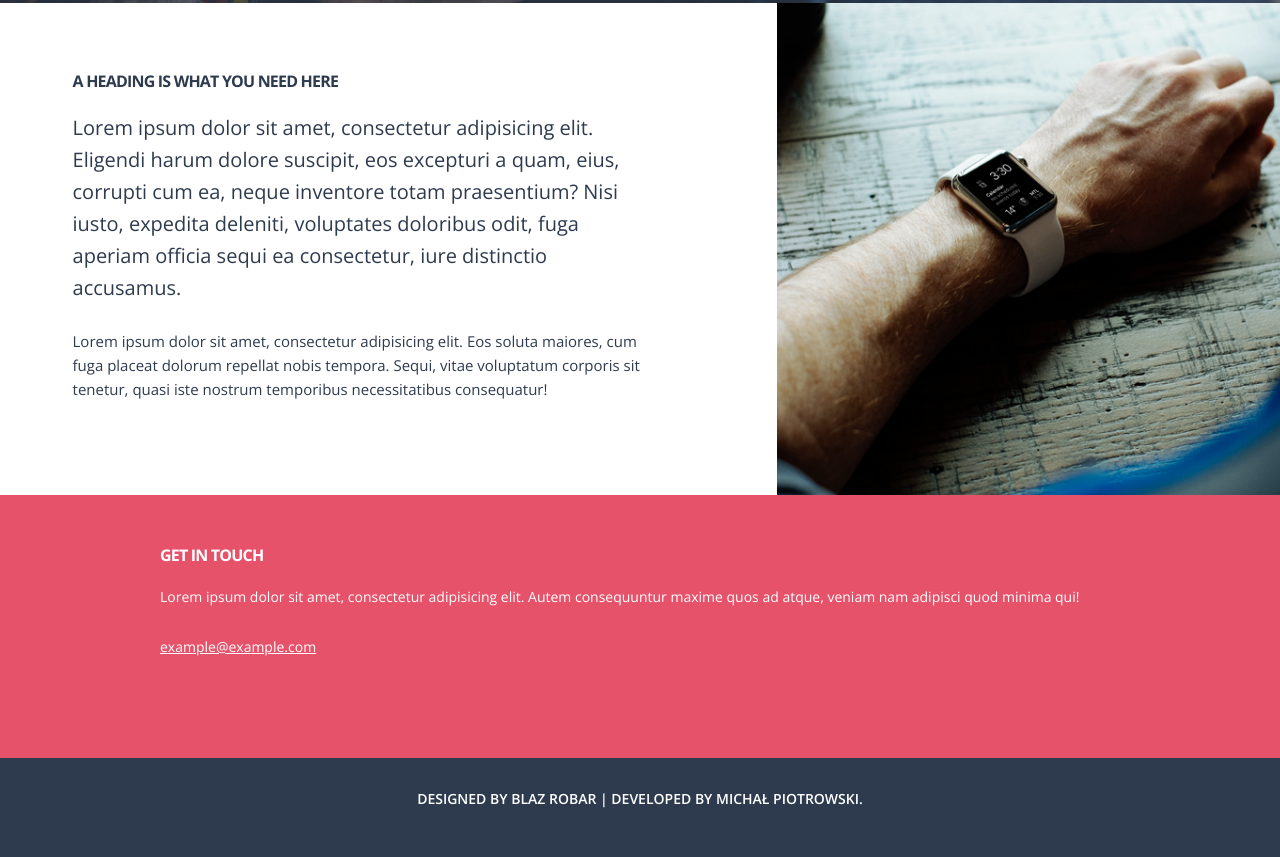
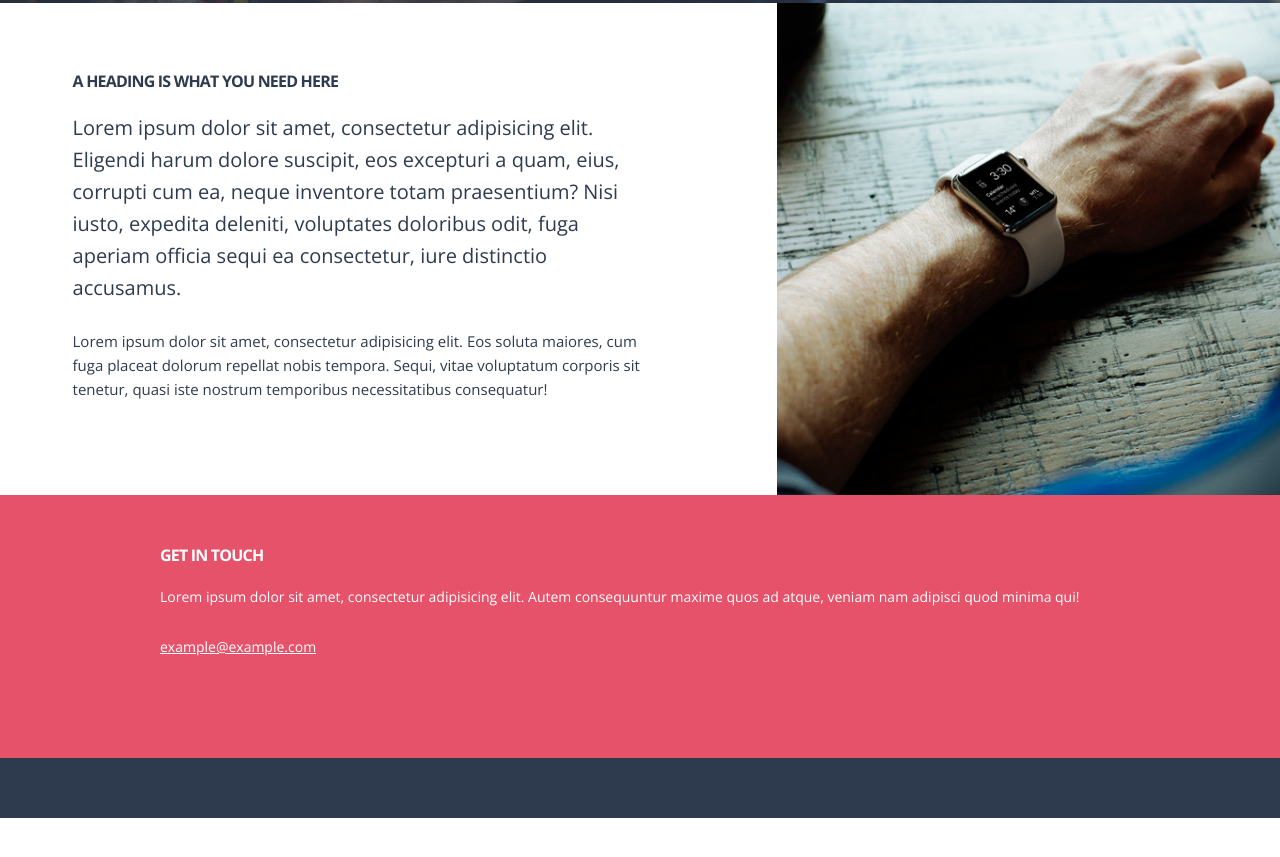
Before and after one commit to kobzev-dmitriy/pex, a plain HTML site: page index.html in a window 1280 px wide. Shown: the part 3675-4532 px from the top of the page. After the commit the page ends 4493 px from the top, so only its background shows below. Drawn offline with nearby package versions, Linux system fonts and the light colour scheme.

Commit message:
Update index.html

```diff
--- a/index.html
+++ b/index.html
@@ -154,9 +154,6 @@
 	</section>
 
 	<footer>
-		<p>
-			Designed By Blaz Robar | Developed by Michał Piotrowski.
-		</p>
 	</footer>
 
 	<script src="js/jquery.min.js"></script>
```
